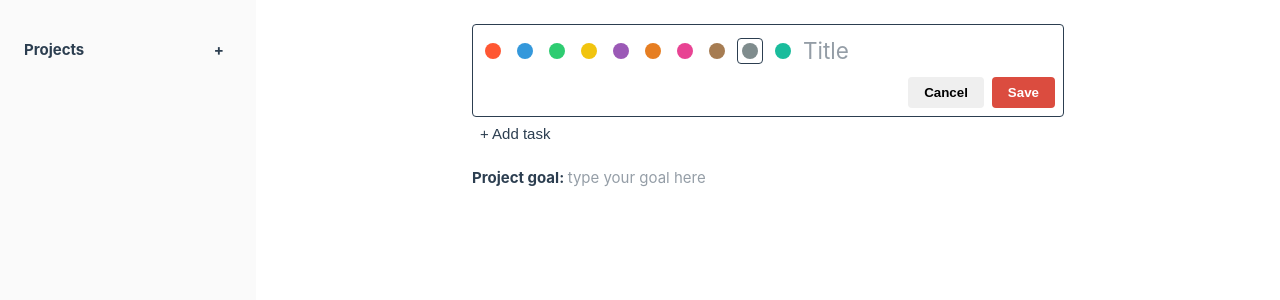
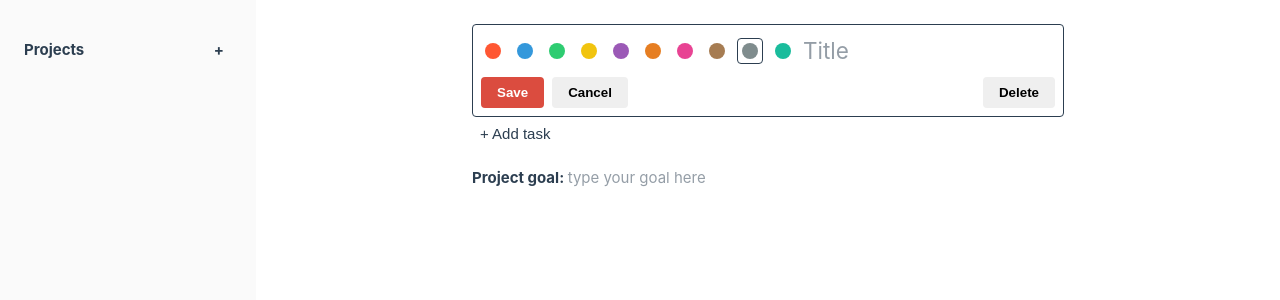
Before and after one commit to kulakovd/goofy, a Vue app: page /project/1 in a window 1280 px wide. Both pictures are taken after a click on the element 480 px from the left and 42 px from the top of the page. Shown: the top 300 px of the page. Built offline with nearby package versions, Linux system fonts and the light colour scheme.

Commit message:
Add delete task functionality

```diff
--- a/src/components/EditorControls.vue
+++ b/src/components/EditorControls.vue
@@ -3,25 +3,41 @@ import Button from '@/components/Button.vue'
 
 defineProps<{
   saveText?: string
+  showDelete?: boolean
 }>()
 
 defineEmits<{
   cancel: []
   save: []
+  delete: []
 }>()
 </script>
 
 <template>
-  <div class="controls">
-    <Button type="secondary" @click="$emit('cancel')">Cancel</Button>
-    <Button @click="$emit('save')">{{ saveText ?? 'Save' }}</Button>
+  <div class="controls wrapper">
+    <div class="controls">
+      <Button @click="$emit('save')">{{ saveText ?? 'Save' }}</Button>
+      <Button type="secondary" @click="$emit('cancel')">Cancel</Button>
+    </div>
+    <div>
+      <Button
+        v-if="showDelete"
+        type="secondary"
+        @click="$emit('delete')"
+      >
+        Delete
+      </Button>
+    </div>
   </div>
 </template>
 
 <style scoped>
 .controls {
   display: flex;
-  justify-content: flex-end;
   gap: 8px;
 }
+
+.wrapper {
+  justify-content: space-between;
+}
 </style>
--- a/src/components/Project/ProjectHead.vue
+++ b/src/components/Project/ProjectHead.vue
@@ -8,9 +8,10 @@ import { useListsStore } from '@/stores/lists'
 import { storeToRefs } from 'pinia'
 import { computed, ref, watch } from 'vue'
 import type { Project } from '@/domain'
+import { useRouter } from 'vue-router'
 
 const listsStore = useListsStore()
-const { openedList } = storeToRefs(listsStore)
+const { openedList, firstListId } = storeToRefs(listsStore)
 
 const choosingColor = ref(false)
 const editing = ref(false)
@@ -19,6 +20,8 @@ const editorRef = ref<HTMLElement | null>(null)
 
 const newColor = ref<Project['color'] | null>(null)
 const color = computed<Project['color']>(() => newColor.value ?? openedList.value?.color ?? 'gray')
+
+const router = useRouter()
 
 function selectColor(color: Project['color']) {
   newColor.value = color
@@ -43,6 +46,13 @@ function save() {
   listsStore.updateProject(openedList.value.id, { title, color: color.value })
 }
 
+function deleteProject() {
+  if (openedList.value.id == null) return
+
+  listsStore.deleteProject(openedList.value.id)
+  router.push(firstListId.value ? `/list/${firstListId.value}` : '/')
+}
+
 function choseColor() {
   editing.value = true
   choosingColor.value = true
@@ -65,7 +75,13 @@ function choseColor() {
           {{ openedList.title }}
         </span>
       </PageTitle>
-      <EditorControls v-if="editing" @save="save" @cancel="cancelEditing" />
+      <EditorControls
+        v-if="editing"
+        :show-delete="true"
+        @save="save"
+        @cancel="cancelEditing"
+        @delete="deleteProject"
+      />
     </div>
   </ListPageHead>
 </template>
--- a/src/components/Task/TaskEditor.vue
+++ b/src/components/Task/TaskEditor.vue
@@ -11,6 +11,7 @@ const props = defineProps<{
 defineEmits<{
   cancel: []
   save: [{ title: string; description: string }]
+  delete: []
 }>()
 
 const title = ref(props.title ?? '')
@@ -39,7 +40,10 @@ function descBlurHandler(event: Event) {
       {{ description }}
     </div>
     <EditorControls
+      class="controls"
+      :show-delete="mode === 'edit'"
       :save-text="mode === 'create' ? 'Add' : 'Save'"
+      @delete="$emit('delete')"
       @cancel="$emit('cancel')"
       @save="$emit('save', { title, description })"
     />
@@ -62,4 +66,8 @@ function descBlurHandler(event: Event) {
   resize: none;
   white-space: pre-wrap;
 }
+
+.controls {
+  margin-top: 8px;
+}
 </style>
--- a/src/components/Task/TaskList.vue
+++ b/src/components/Task/TaskList.vue
@@ -91,6 +91,7 @@ const onDragOver = throttle((ev: DragEvent) => {
           mode="edit"
           :title="task.title"
           :description="task.description ?? ''"
+          @delete="tasksStore.deleteTask(task.id)"
           @cancel="tasksStore.cancelEditTask(task.id)"
           @save="(upd) => tasksStore.saveTask(task.id, upd)"
         />
--- a/src/stores/lists.ts
+++ b/src/stores/lists.ts
@@ -14,6 +14,8 @@ export const useListsStore = defineStore('lists', () => {
 
   const titledLists = reactive([] as Array<TitledList>)
   const projects = reactive([] as Array<Project>)
+
+  const firstListId = computed(() => titledLists[0]?.id)
 
   const openedListId = computed(() => openedList.id)
 
@@ -96,14 +98,29 @@ export const useListsStore = defineStore('lists', () => {
     listsDB.setItem(project.id, newProject)
   }
 
+  function deleteProject(id: string) {
+    const project = projects.find((list) => list.id === id)
+    if (project == null) return
+
+    projects.splice(projects.indexOf(project), 1)
+    listsDB.removeItem(project.id)
+
+    openedList.id = undefined
+    openedList.title = undefined
+    openedList.goal = undefined
+    openedList.color = undefined
+  }
+
   return {
     openedList,
     openedListId,
+    firstListId,
     titledLists,
     projects,
     createProject,
     loadLists,
     openList,
-    updateProject
+    updateProject,
+    deleteProject
   }
 })
--- a/src/stores/tasks.ts
+++ b/src/stores/tasks.ts
@@ -87,6 +87,16 @@ export const useTasksStore = defineStore('tasks', () => {
     saveList()
   }
 
+  function deleteTask(id: Task['id']) {
+    const index = tasks.findIndex((t) => t.id === id)
+    tasks.splice(index, 1)
+
+    editingTasksIds.delete(id)
+
+    tasksDB.removeItem(id)
+    saveList()
+  }
+
   function editTask(id: Task['id']) {
     editingTasksIds.add(id)
   }
@@ -157,6 +167,7 @@ export const useTasksStore = defineStore('tasks', () => {
     newTaskCreating,
     saveTask,
     saveNewTask,
+    deleteTask,
     editTask,
     cancelEditTask,
     addTask,
```
